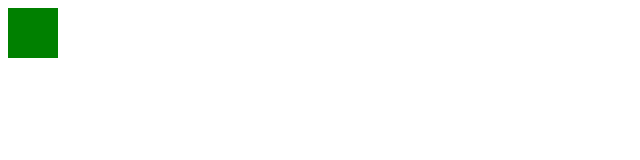
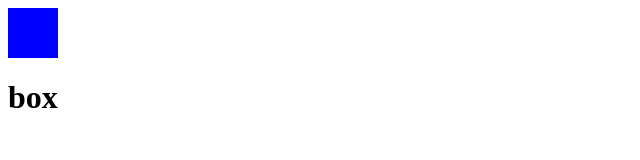
Before and after one commit to fariz31/challenge3fariz, a plain HTML site: page index.html in a window 1280 px wide. Shown: the whole page, without its empty margins (0-640 px from the left). Drawn offline with Linux system fonts and the light colour scheme.

Commit message:
green to blue

```diff
--- a/index.html
+++ b/index.html
@@ -5,6 +5,7 @@
     <title>Document</title>
 </head>
 <body>
-    <div style="height: 50px; width: 50px; background-color: green;"></div>
+    <div style="height: 50px; width: 50px; background-color: blue;"></div>
+    <h1>box</h1>
 </body>
 </html>
```
